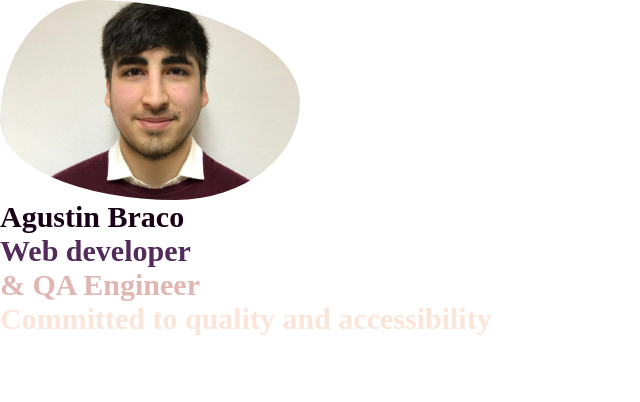
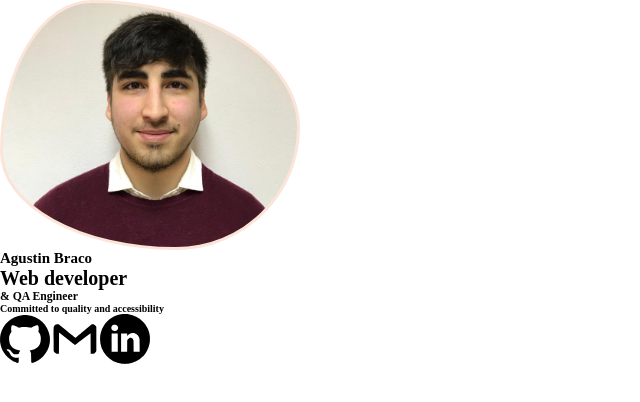
Before and after one commit to AgustinBraco/portfolio, a React (Vite) app: page / in a window 1280 px wide. Shown: the top 402 px of the page, without its empty margins (0-640 px from the left). Built offline with nearby package versions, Linux system fonts and the light colour scheme.

Commit message:
[Dev] - New 'Assets' directory and new component 'HomeContact'

```diff
--- /dev/null
+++ b/src/assets/iconGithub.jsx
@@ -0,0 +1,40 @@
+const IconGithub = ({width, height}) => {
+	return (
+		<svg
+			version='1.0'
+			xmlns='http://www.w3.org/2000/svg'
+			width={width}
+			height={height}
+			viewBox='0 0 512.000000 512.000000'
+			preserveAspectRatio='xMidYMid meet'
+		>
+			<g
+				transform='translate(0.000000,512.000000) scale(0.100000,-0.100000)'
+				fill='#000000'
+				stroke='none'
+			>
+				<path
+					d='M2247 4995 c-1043 -126 -1913 -881 -2167 -1880 -59 -234 -74 -356
+-74 -610 -1 -129 5 -259 13 -315 108 -783 536 -1431 1212 -1841 206 -124 479
+-239 570 -239 45 0 55 4 85 34 22 22 34 44 35 63 2 40 -3 448 -4 449 -1 1 -42
+-5 -92 -13 -108 -17 -273 -12 -360 12 -115 30 -202 79 -279 158 -64 63 -81 90
+-144 217 -83 169 -138 244 -230 308 -142 100 -165 144 -87 171 31 10 54 11
+103 3 136 -22 259 -109 355 -251 120 -178 219 -247 389 -271 78 -11 185 1 285
+31 71 22 71 22 98 131 18 70 67 163 111 209 l25 26 -63 7 c-103 12 -293 55
+-386 88 -168 59 -276 123 -395 237 -222 212 -326 520 -314 931 4 141 9 178 31
+255 36 121 88 223 164 323 48 64 60 86 53 100 -21 40 -41 168 -41 261 0 107
+18 219 50 317 25 73 38 78 145 63 136 -19 330 -99 506 -209 71 -45 80 -48 111
+-39 84 24 309 59 450 69 228 17 538 -10 737 -64 l54 -15 91 56 c175 108 358
+183 495 203 108 15 117 10 145 -79 13 -42 29 -111 36 -154 17 -103 8 -293 -17
+-372 l-19 -60 46 -56 c150 -187 212 -376 211 -645 -1 -671 -304 -1054 -930
+-1179 -64 -12 -142 -26 -174 -30 l-58 -7 35 -38 c43 -48 88 -135 112 -216 15
+-51 18 -122 23 -504 5 -334 9 -451 19 -467 17 -31 63 -53 108 -53 93 0 453
+163 659 297 165 109 299 219 435 359 385 395 615 869 691 1424 20 144 17 507
+-5 655 -172 1140 -1081 2015 -2234 2150 -154 18 -464 18 -615 0z'
+				/>
+			</g>
+		</svg>
+	);
+};
+
+export default IconGithub;
--- /dev/null
+++ b/src/assets/iconGmail.jsx
@@ -0,0 +1,30 @@
+const IconGmail = ({width, height}) => {
+	return (
+		<svg
+			version='1.0'
+			xmlns='http://www.w3.org/2000/svg'
+			width={width}
+			height={height}
+			viewBox='0 0 512.000000 512.000000'
+			preserveAspectRatio='xMidYMid meet'
+		>
+			<g
+				transform='translate(0.000000,512.000000) scale(0.100000,-0.100000)'
+				fill='#000000'
+				stroke='none'
+			>
+				<path
+					d='M704 4070 c-109 -16 -212 -83 -273 -178 -64 -100 -62 -47 -59 -1358
+3 -1159 4 -1190 23 -1237 43 -104 129 -188 232 -227 46 -17 82 -22 173 -23
+l115 -2 5 1093 5 1092 819 -649 c451 -358 822 -649 825 -647 3 3 362 279 796
+615 l790 610 5 -1057 5 -1057 90 -3 c115 -4 216 12 281 43 65 32 147 119 182
+192 l27 58 0 1225 0 1225 -26 55 c-38 81 -109 154 -186 192 -58 28 -79 33
+-163 36 l-96 4 -827 -702 c-456 -386 -834 -699 -840 -696 -7 2 -396 320 -866
+705 l-853 701 -67 -1 c-36 -1 -89 -5 -117 -9z'
+				/>
+			</g>
+		</svg>
+	);
+};
+
+export default IconGmail;
--- /dev/null
+++ b/src/assets/iconLinkedin.jsx
@@ -0,0 +1,36 @@
+const IconLinkedin = ({width, height}) => {
+	return (
+		<svg
+			version='1.0'
+			xmlns='http://www.w3.org/2000/svg'
+			width={width}
+			height={height}
+			viewBox='0 0 512.000000 512.000000'
+			preserveAspectRatio='xMidYMid meet'
+		>
+			<g
+				transform='translate(0.000000,512.000000) scale(0.100000,-0.100000)'
+				fill='#000000'
+				stroke='none'
+			>
+				<path
+					d='M2315 5109 c-800 -83 -1501 -518 -1927 -1196 -604 -960 -491 -2229
+272 -3065 423 -463 951 -740 1585 -830 118 -17 511 -16 635 0 579 80 1097 337
+1491 739 130 132 157 163 243 277 256 341 423 757 488 1211 17 118 17 512 0
+630 -43 303 -122 561 -247 814 -134 268 -270 459 -483 674 -395 400 -889 649
+-1457 733 -123 18 -478 26 -600 13z m-660 -1105 c71 -25 156 -111 180 -184 58
+-170 -20 -349 -179 -409 -187 -70 -377 -12 -462 141 -27 49 -29 61 -29 153 0
+84 4 107 22 141 47 88 116 144 212 171 59 17 190 10 256 -13z m1900 -859 c101
+-28 213 -92 285 -165 77 -78 123 -153 162 -262 55 -157 58 -195 58 -859 l0
+-609 -310 0 -310 0 0 548 c0 432 -3 561 -14 613 -26 122 -75 192 -164 236 -79
+39 -191 40 -272 2 -72 -34 -132 -96 -172 -177 l-33 -67 -3 -577 -3 -578 -310
+0 -309 0 0 940 0 940 310 0 310 0 0 -132 1 -133 25 30 c14 17 43 51 64 77 73
+86 217 165 345 188 71 13 269 4 340 -15z m-1737 -957 l2 -938 -315 0 -315 0 0
+933 c0 514 3 937 7 940 4 4 144 6 312 5 l306 -3 3 -937z'
+				/>
+			</g>
+		</svg>
+	);
+};
+
+export default IconLinkedin;
--- /dev/null
+++ b/src/assets/index.js
@@ -0,0 +1,3 @@
+export { default as IconGithub } from './iconGithub.jsx';
+export { default as IconGmail } from './iconGmail.jsx';
+export { default as IconLinkedin } from './iconLinkedin.jsx';
--- /dev/null
+++ b/src/components/homeContact/homeContact.jsx
@@ -0,0 +1,20 @@
+import './homeContact.scss';
+import { IconGithub, IconGmail, IconLinkedin } from '../../assets';
+
+const HomeContact = () => {
+	return (
+		<div>
+			<a href='https://github.com/AgustinBraco' target='_blank'>
+				<IconGithub width='5rem' height='5rem' />
+			</a>
+			<a href='' target='_blank'>
+				<IconGmail width='5rem' height='5rem' />
+			</a>
+			<a href='https://www.linkedin.com/in/agust%C3%ADn-braco/' target='_blank'>
+				<IconLinkedin width='5rem' height='5rem' />
+			</a>
+		</div>
+	);
+};
+
+export default HomeContact;
--- a/src/components/homeDescription/homeDescription.jsx
+++ b/src/components/homeDescription/homeDescription.jsx
@@ -2,11 +2,11 @@ import './homeDescription.scss';
 
 const HomeDescription = () => {
 	return (
-		<div className='homeTextContainer'>
-			<h2 className='homeText homeTextName'>Agustin Braco</h2>
-			<h1 className='homeText homeTextDev'>Web developer</h1>
-			<h3 className='homeText homeTextQa'>& QA Engineer</h3>
-			<h4 className='homeText homeTextAcc'>Committed to quality and accessibility</h4>
+		<div>
+			<h2>Agustin Braco</h2>
+			<h1>Web developer</h1>
+			<h3>& QA Engineer</h3>
+			<h4>Committed to quality and accessibility</h4>
 		</div>
 	);
 };
--- a/src/components/homePicture/homePicture.scss
+++ b/src/components/homePicture/homePicture.scss
@@ -1,12 +1,13 @@
 .homePictureContainer {
 	width: 30rem;
-	height: 20rem;
+	height: 25rem;
 
 	.homePicture {
 		width: 100%;
 		height: 100%;
 		background-image: url(/me.png);
 		animation: bubbleAnimation 10s ease-in-out infinite;
+		border: solid 3px $lightThird;
 		background-size: cover;
 		background-position: 50% 25%;
 	}
--- a/src/components/index.js
+++ b/src/components/index.js
@@ -1,2 +1,3 @@
 export { default as HomePicture } from './homePicture/homePicture.jsx';
 export { default as HomeDescription } from './homeDescription/homeDescription.jsx';
+export { default as HomeContact } from './homeContact/homeContact.jsx';
--- a/src/screens/home/home.jsx
+++ b/src/screens/home/home.jsx
@@ -1,11 +1,12 @@
 import './home.scss';
-import { HomePicture, HomeDescription } from '../../components'
+import { HomePicture, HomeDescription, HomeContact } from '../../components'
 
 const Home = () => {
 	return (
 		<div>
 			<HomePicture/>
 			<HomeDescription />
+			<HomeContact />
 		</div>
 	);
 };
```
Also changed, not shown: public/logo.png (added), src/components/homeContact/homeContact.scss (added).
